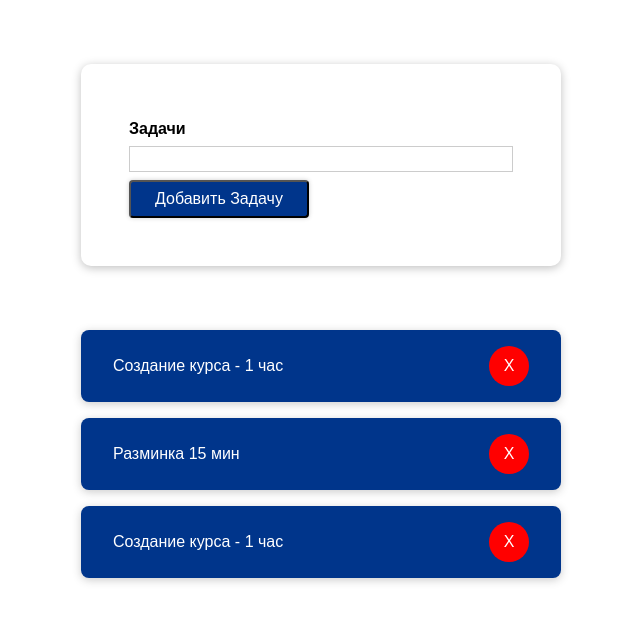
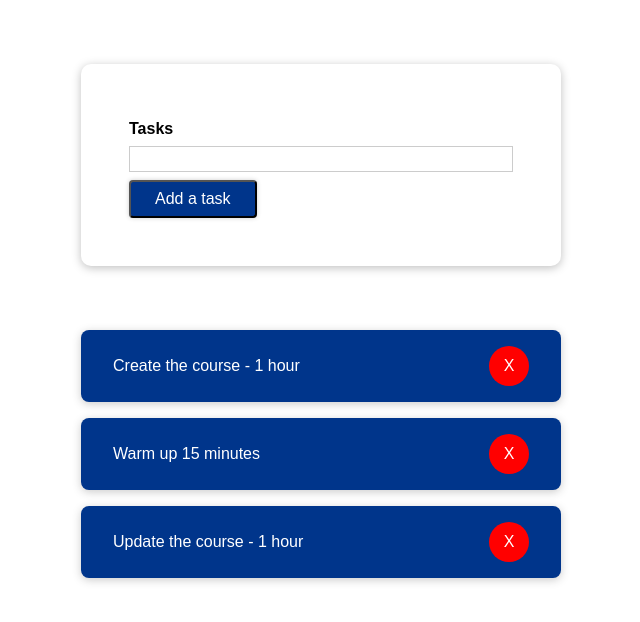
Before and after one commit to StanislavKovtun/react-styling-components-project, a React (Create React App) app: page / in a window 1280 px wide. Shown: the top 622 px of the page, without its empty margins (319-959 px from the left). Built offline with nearby package versions, Linux system fonts and the light colour scheme; the HTML template or start-up script is replaced by a standard one.

Commit message:
transleted into English

```diff
--- a/src/App.js
+++ b/src/App.js
@@ -6,9 +6,9 @@ import "./App.css";
 
 const App = () => {
   const [tasks, setTasks] = useState([
-    { text: "Создание курса - 1 час", id: "t1" },
-    { text: "Разминка 15 мин", id: "t2" },
-    { text: "Создание курса - 1 час", id: "t3" },
+    { text: "Create the course - 1 hour", id: "t1" },
+    { text: "Warm up 15 minutes", id: "t2" },
+    { text: "Update the course - 1 hour", id: "t3" },
   ]);
 
   const addTaskHandler = (inputText) => {
@@ -27,7 +27,7 @@ const App = () => {
   };
 
   let content = (
-    <p style={{ textAlign: "center" }}>Задач не найдено! Добавить?</p>
+    <p style={{ textAlign: "center" }}>No tasks found! Do you want to add a task?</p>
   );
 
   if (tasks.length > 0) {
--- a/src/components/Tasks/TaskInput/TaskInput.js
+++ b/src/components/Tasks/TaskInput/TaskInput.js
@@ -19,23 +19,23 @@ const TaskInput = (props) => {
         event.preventDefault();
         if (!inputText.trim()) {
             setIsInputValid(false);
-            console.log(isInputValid);
+            //console.log(isInputValid);
             return;
         } else {
             props.onAddTask(inputText);
             setIsInputValid(true);
             setInputText('');
         }
-        console.log(isInputValid);
+        //console.log(isInputValid);
     };
 
     return (
         <form onSubmit={formSubmitHandler}>
             <div className={`form-control ${!isInputValid ? 'invalid' : ''}`}>
-                <label>Задачи</label>
+                <label>Tasks</label>
                 <input type="text" value={inputText} onChange={taskInputChangeHandler} />
             </div>
-            <Button type="submit">Добавить Задачу</Button>
+            <Button type="submit">Add a task</Button>
         </form>
     );
 };
```
Also changed, not shown: 1 other file (tests, documents, lock files or other folders).
